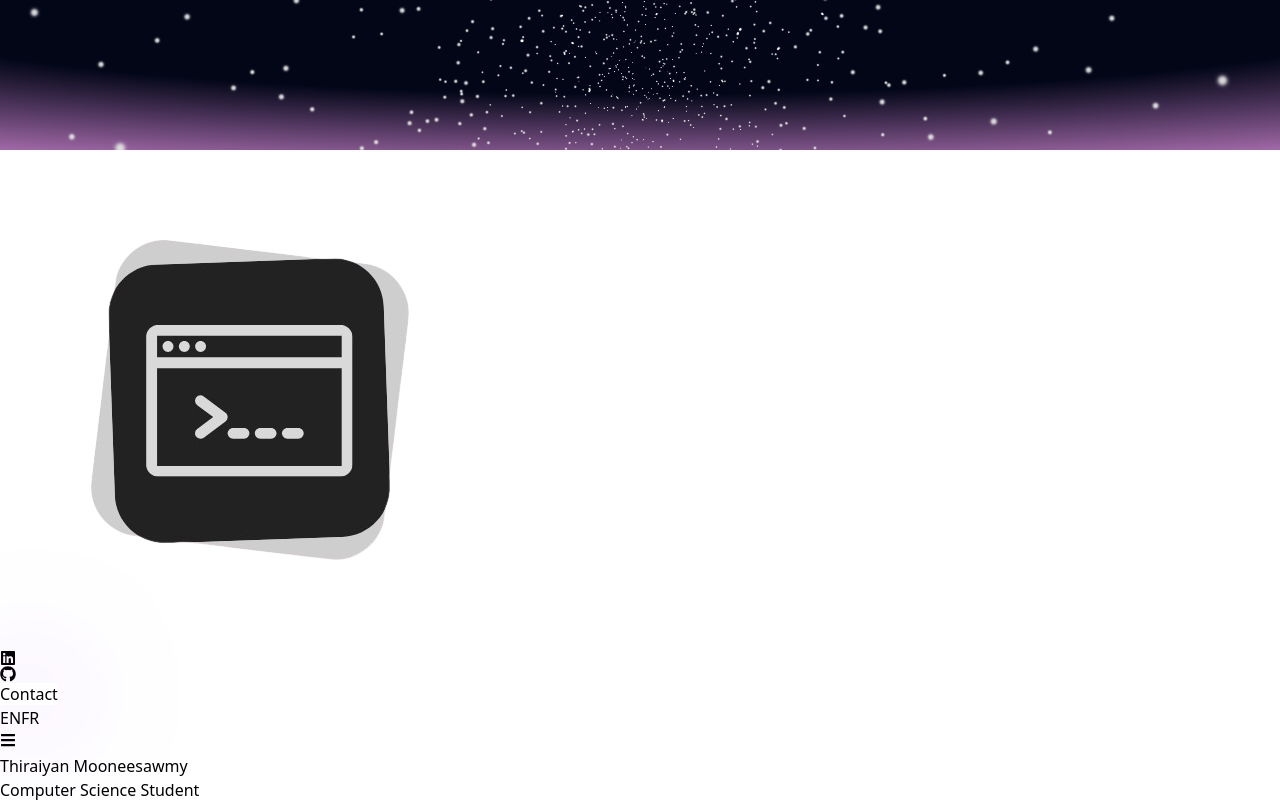
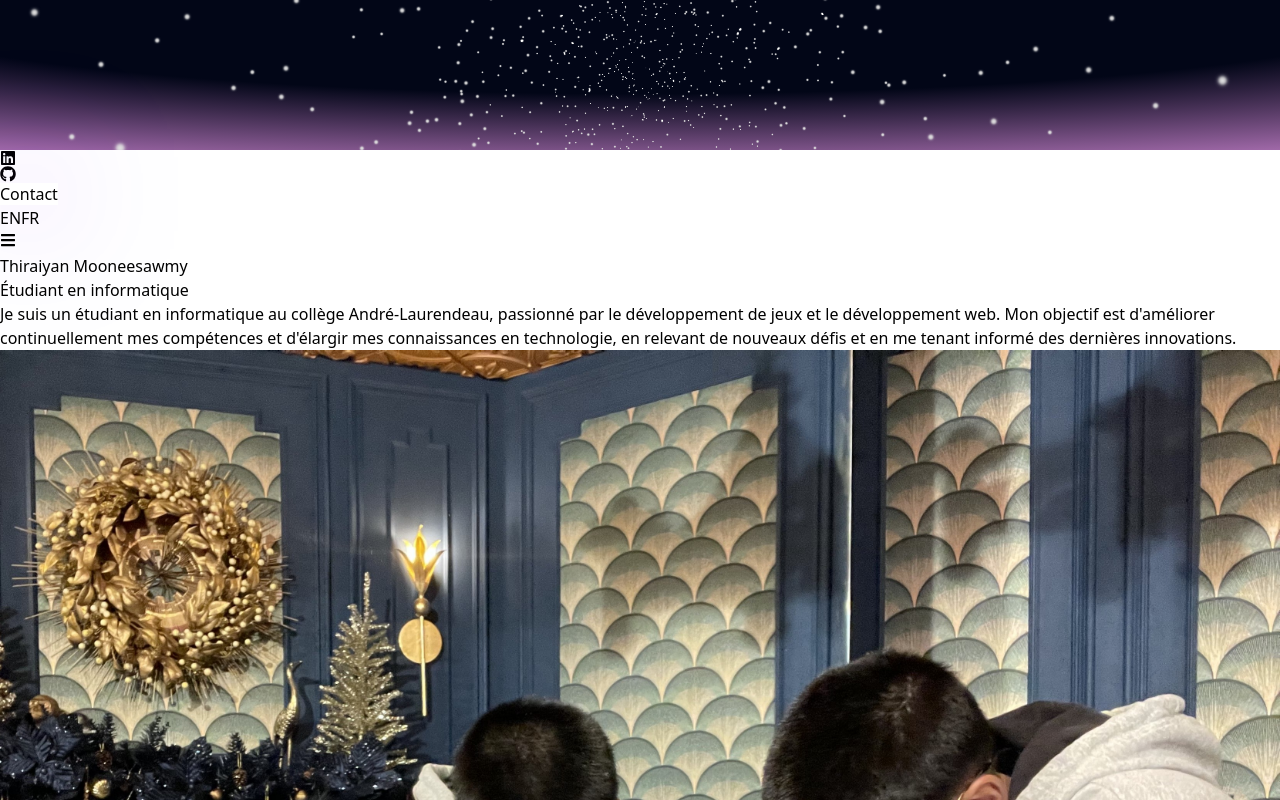
Before and after one commit to Niseiyen1607/Portfolio-2025, a React (Vite) app in the folder portfolio/: page / in a window 1280 px wide. Shown: the top 800 px of the page. Built offline with nearby package versions, Linux system fonts and the light colour scheme.

Commit message:
Changement du Readme: Une structure plus claire avec les informations importantes

```diff
--- a/portfolio/src/components/Navbar.jsx
+++ b/portfolio/src/components/Navbar.jsx
@@ -1,4 +1,3 @@
-import logo from '../assets/images/TM.png';
 import { FaLinkedin, FaGithub, FaBars, FaTimes } from 'react-icons/fa';
 import { motion, AnimatePresence } from 'framer-motion';
 import i18n from 'i18next';
@@ -22,15 +21,6 @@ const Navbar = () => {
             animate={{ opacity: 1, y: 0 }}
             transition={{ duration: 1 }}
         >
-            <div className="flex flex-shrink-0 items-center">
-                <motion.img
-                    className="mx-2 w-20"
-                    src={logo}
-                    alt="logo"
-                    animate={{ rotate: 360 }}
-                    transition={{ duration: 2, ease: "easeInOut" }}
-                />
-            </div>
             {/* Navbar Links */}
             <div className="m-8 flex items-center justify-center gap-4 text-2xl hidden md:flex">
                 <a href="https://www.linkedin.com/in/thiraiyan-mooneesawmy-99b8742b0" className="hover:text-blue-500 transition-colors duration-300">
--- a/portfolio/src/utils/i18n.js
+++ b/portfolio/src/utils/i18n.js
@@ -8,8 +8,8 @@ i18n.use(LanguageDetector)
     .use(initReactI18next)
     .init({
         debug: true,
-        lng: localStorage.getItem('language') || 'en',
-        fallbackLng: 'en',
+        lng: localStorage.getItem('language') || 'fr',
+        fallbackLng: 'fr',
         resources: {
             en: { translation: en },
             fr: { translation: fr }
```
Also changed, not shown: portfolio/src/assets/preview.png (added), 1 other file (tests, documents, lock files or other folders).
